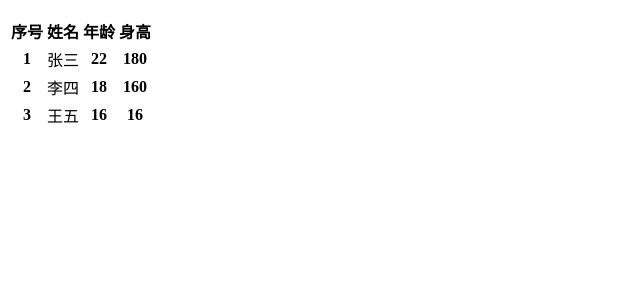
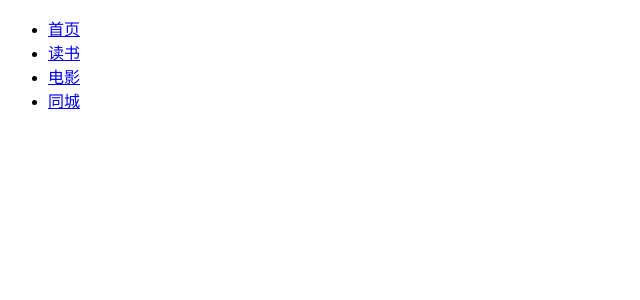
Before and after one commit to dezhizhang/python, a Django app: page / in a window 1280 px wide. Shown: the top 300 px of the page, without its empty margins (0-640 px from the left). Run offline with Django 3.2, Linux system fonts and the light colour scheme.

Commit message:
模板url

```diff
--- a/leaning/leaning/urls.py
+++ b/leaning/leaning/urls.py
@@ -17,5 +17,9 @@ from django.urls import path
 from . import views
 
 urlpatterns = [
-    path('', views.index),
+    path('', views.index,name = 'index'),
+    path('book/',views.book,name = 'book'),
+    path('movie/',views.movie,name = 'movie'),
+    path('city/',views.city,name = 'city'),
+
 ]
--- a/leaning/leaning/views.py
+++ b/leaning/leaning/views.py
@@ -1,30 +1,17 @@
 from django.shortcuts import render
+from django.http import HttpResponse
 
 def index(request):
-    # context = {
-    #     'colors':['red','yellow','pink','green'],
-    #     'person':{
-    #         'username':'zhangsan',
-    #         'age':18,
-    #         'height':180
-    #     }
     context = {
-       'books':[
-           {
-               'name':'张三',
-               'age':22,
-               'height':180
-           },
-           {
-               'name':'李四',
-               'age':18,
-               'height':160
-           },
-           {
-               'name':'王五',
-               'age':16,
-               'height':16
-           }
-       ]
+
     }
     return render(request,'index.html',context = context)
+
+def book(request):
+    return HttpResponse('读书')
+
+def movie(request):
+    return HttpResponse('电影')
+
+def city(request):
+    return HttpResponse('同城')
--- a/leaning/templates/index.html
+++ b/leaning/templates/index.html
@@ -9,35 +9,11 @@
     </style>
 </head>
 <body>
-    <ul>
-        {% for item in colors reversed%}
-            <li>{{item}}</li>
-        {% endfor %}
-    </ul>
-    <ul>
-        {% for key,value in person.items%}
-        <li>{{key}}/{{value}}</li>
-        {% endfor%}
-    </ul>
-    <table>
-        <thead>
-            <th>序号</th>
-            <th>姓名</th>
-            <th>年龄</th>
-            <th>身高</th>
-        </thead>
-        <tbody>
-
-                {% for item in books %}
-                <tr>
-                    <th>{{forloop.counter}}</th>
-                    <td>{{item.name}}</td>
-                    <th>{{item.age}}</th>
-                    <th>{{item.height}}</th>
-                </tr>
-                {% endfor %}
-
-        </tbody>
-    </table>
+   <ul>
+       <li><a href="{% url 'index' %}">首页</a></li>
+       <li><a href="{% url 'book' %}">读书</a></li>
+       <li><a href="{% url 'movie' %}">电影</a></li>
+       <li><a href="{% url 'city' %}">同城</a></li>
+   </ul>
 </body>
 </html>
```
Also changed, not shown: README.md.
